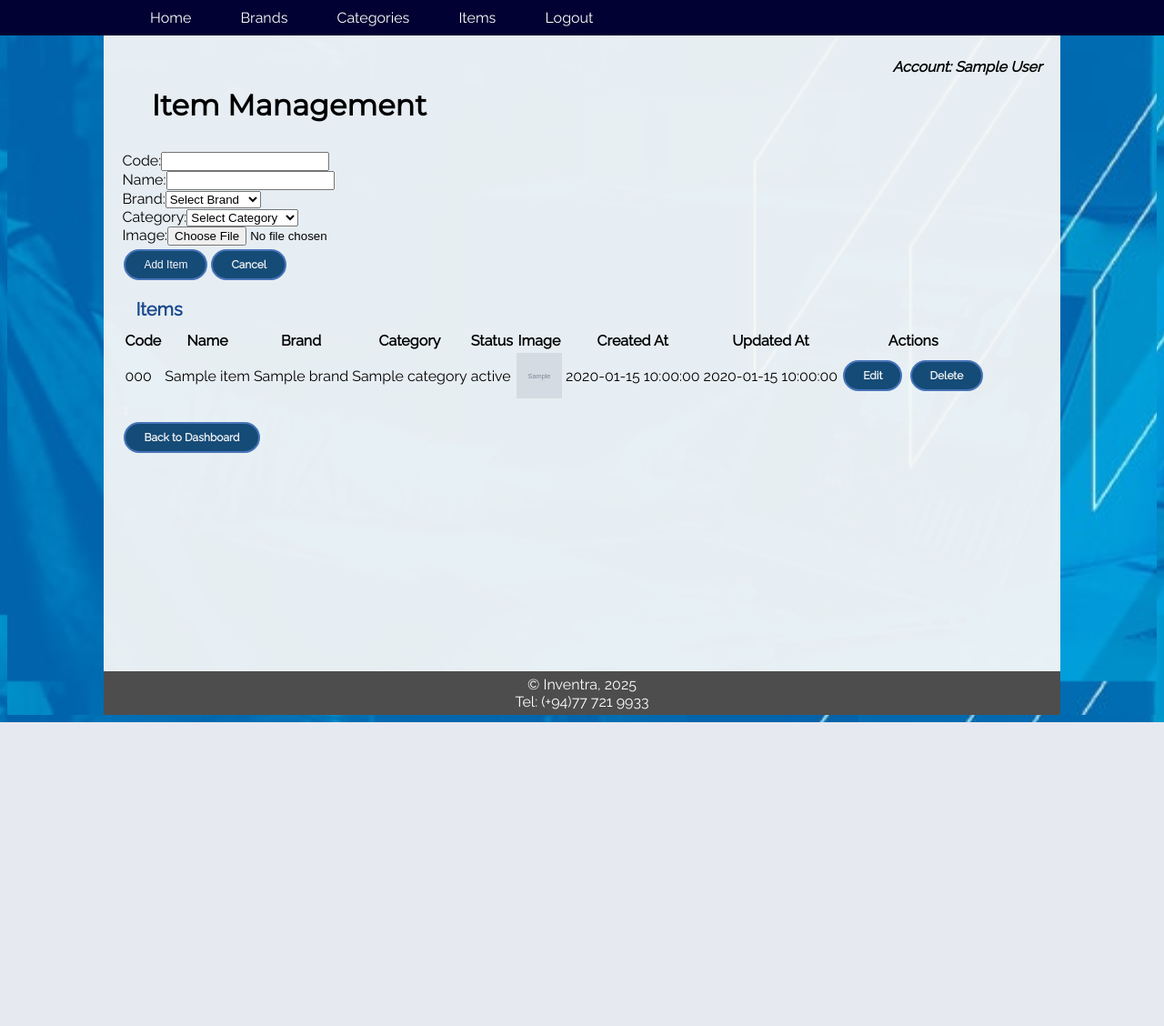
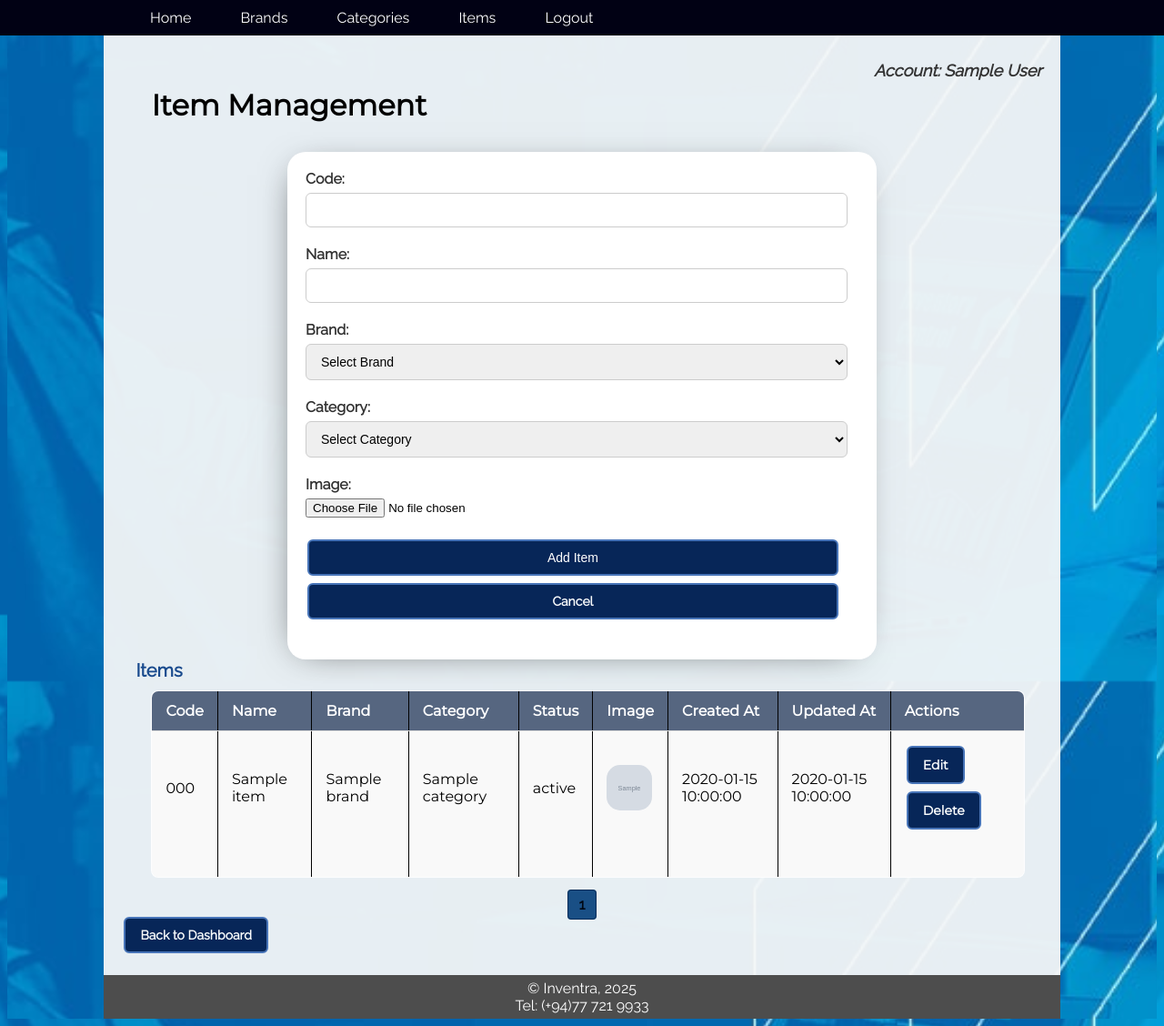
Before and after one commit to NadishiChristina/inventra-mdm, a PHP site: page /item.php in a window 1280 px wide. Shown: the part 124-1252 px from the top of the page at 91% size. Before the commit the page ends 918 px from the top, so only its background shows below. Run offline with PHP 8.4, Linux system fonts and the light colour scheme; the visitor is signed in with stand-in values (Sample User, id 1); tables that the repository leaves empty or names only in its code hold one stand-in row (values such as "Sample post"); grey boxes marked "Sample" are stand-in pictures.

Commit message:
Updated css stylesheet

```diff
--- a/mystylesheet.css
+++ b/mystylesheet.css
@@ -1,11 +1,10 @@
-/*External Stylesheet for homteq*/
+/*External Stylesheet for MDM*/
 
 /*Importing Google Fonts*/
 @import url('https://fonts.googleapis.com/css?family=Montserrat');
 @import url('https://fonts.googleapis.com/css?family=Fjalla+One');
 
-body,html
-{
+body,html {
 	padding-top:65px;
 	background: url("bg.jpg") no-repeat center center fixed;
 	background-position: top;
@@ -14,12 +13,11 @@ body,html
 	background-size: cover;
 }
 
-p{
+p {
 	margin: 0;
 }
 
-#container
-{
+#container {
 	margin: 0 auto;
 	width: 100%;
 	font-family: 'Raleway', sans-serif;
@@ -27,22 +25,12 @@ p{
     border-color: #fbfbfb;
 }
 
-#navbar{
-	top:0;
-	left:0;
-	width:100%;
-	position:fixed;
-	z-index: 100;
-}
-
-#header
-{
+#header {
 	background: #F8F8F8;
 	padding: 10px 20px;
 }
 
-#header h1
-{
+#header h1 {
 	margin: 0;
 	background:#071d68;
 	color:	#ffffff;
@@ -55,8 +43,7 @@ p{
 	margin-left:130px;
 }
 
-#header h2
-{
+#header h2 {
 	margin: 0;
 	color: #3d5c5c;
 	font-size: 15;
@@ -64,8 +51,7 @@ p{
 	padding-left:130px;
 }
 
-#header h3
-{
+#header h3 {
 	clear:both;
 	margin: 0;
 	color:#7996aa;
@@ -73,16 +59,21 @@ p{
 	text-align: right;
 }
 
-#navigation
-{
+#navbar {
+	top:0;
+	left:0;
+	width:100%;
+	position:fixed;
+	z-index: 100;
+}
+
+#navigation {
 	float: left;
 	width: 100%;
-	background-color: #020133;
+	background-color: #010114;
 }
 
-#navigation ul
-{
-
+#navigation ul {
 	display:flex;
 	justify-content:space-between;
 	flex-direction:row;
@@ -90,30 +81,51 @@ p{
 	padding-left: 130px; padding-right:130px;
 }
 
-#navigation ul li
-{
+#navigation ul li {
 	list-style-type: none;
 	display: inline;
 }
 
-#navigation li a
-{
-	/*display: block;*/
-	/*float: left;*/
+#navigation li a {
 	padding: 10px 25px;
 	color: #FFF;
 	text-decoration: none;
 	border-right: 0px solid#fff;
 }
 
-#navigation li a:hover
-{
-	background: #f3f2f2;
-	color: #080808
+#navigation li a:hover {
+	background: #2e2e2e;
+	color: #fff
 }
 
-#content
-{
+#indextable p {
+	padding-left: 15px;
+	padding-top: 7px;
+}
+
+#indextable {
+	margin-left: 2rem;
+}
+
+#indextable img {
+	transition: 0.2s ease-in-out;
+	border-radius: 15px;
+}
+
+#indextable img:hover {
+	transform:scale(1.1);
+}
+
+#indextable h5:hover {
+	text-decoration: underline;
+	cursor: pointer;
+}
+
+#indextable td {
+	padding-bottom: 3rem;
+}
+
+#content {
 	margin:0;
 	width:80%; min-height:100%;
 	clear: left;
@@ -124,35 +136,27 @@ p{
 	background: #f8f8f8ee;
 }
 
-#content h4
-{
+#content h4 {
 	color:#000;
 	font-size: 32;
 	margin: 2rem 0 2rem 2rem;
 	font-family: 'Montserrat', sans-serif;
 }
 
-#content h5
-{
+#content h5 {
 	color:#194a8d;
 	font-size: 20;
 	margin: 0 0 .5em;
 	padding-left: 15px;
 }
 
-
-#content a{
-	color:#f0f2f3;
+#content a {
+	color:#f9fbfc;
 	font-weight:bold;
 	text-decoration:none;
 }
 
-#content a:hover{
-	color:#021a41a9;
-}
-
-#footer
-{
+#footer {
 	z-index:10;
 	width:80%;
 	background:#4d4d4d;
@@ -163,7 +167,210 @@ p{
 	margin-left:auto; margin-right:auto;
 }
 
-/*Form elements*/
+table, th, td {
+	border-collapse:collapse;
+
+	border:1px solid #000;
+}
+
+th {
+	padding:10px;
+}
+
+td {
+	padding:10px;
+	text-align:left;
+	color:#000000;
+}
+
+button, #submitbtn, .btn {
+	background-color: #154b77;
+	color: #fcfafa;
+	padding:8px 20px;
+	text-align:center;
+	text-decoration:none;
+	display:inline-block;
+	font-size:12px;
+	margin: 4px 2px;
+	-webkit-transition-duration: 0.5s;
+	transition-duration: 0.5s;
+	cursor:pointer;
+	border: 2px solid #4774b8;
+	border-radius:20px;
+}
+
+button:hover, #submitbtn:hover, .btn:hover {
+	background-color:white;
+	color:rgb(4, 10, 54);
+}
+
+#content a:hover {
+	color:#021a41a9;
+}
+
+.element {
+	width:35%;
+	display:flex;
+	justify-content:space-between;
+}
+
+.formStyle .element {
+	width: 98%;
+}
+
+.formStyle form {
+	width: 38rem;
+	padding: 20px;
+	margin: 0 auto;
+	border-radius:20px;
+	background-color: #fff;
+	-webkit-box-shadow: -6px 5px 39px -20px rgba(0,0,0,0.75);
+	-moz-box-shadow: -6px 5px 39px -20px rgba(0,0,0,0.75);
+	box-shadow: -6px 5px 39px -20px rgba(0,0,0,0.75);
+}
+
+.formStyle.loginStyle form {
+	width:30rem;
+}
+
+/* Form Elements */
+.formStyle .element {
+    margin-bottom: 20px;
+    display: flex;
+    flex-direction: column;
+}
+
+.formStyle label {
+    font-weight: 600;
+    margin-bottom: 6px;
+    color: #333;
+}
+
+.formStyle input[type="text"],
+.formStyle select {
+    padding: 10px 12px;
+    border-radius: 6px;
+    border: 1px solid #ccc;
+    font-size: 14px;
+}
+
+/* Buttons */
+#submitbtn, .btn {
+    background-color: #072658;
+    color: white;
+    padding: 10px 16px;
+    font-size: 14px;
+    cursor: pointer;
+    border-radius: 6px;
+    margin-right: 10px;
+    text-decoration: none;
+    transition: background-color 0.2s ease-in-out;
+}
+
+#submitbtn:hover, .btn:hover {
+    background-color: #eceff3;
+	border-color: #072658;
+}
+
+/* Table Styling */
+.container table {
+    width: 95%;
+    border-collapse: collapse;
+    background: rgba(255, 255, 255, 0.9);
+    border-radius: 8px;
+    overflow: hidden;
+    font-family: 'Montserrat', sans-serif;
+}
+
+.container th, .container td {
+    padding: 12px 15px;
+    text-align: left;
+    border-bottom: 1px solid #ddd;
+}
+
+.container th {
+    background-color: #021a41a9;
+    color: white;
+}
+
+.container tr:nth-child(even) {
+    background-color: #f9f9f9;
+}
+
+.container tr:hover {
+    background-color: #eef3ff;
+}
+
+/* Pagination */
+.pagination {
+    margin-top: 20px;
+    text-align: center;
+}
+
+.pagination #number{
+	margin: 0 5px;
+    text-decoration: none;
+    color: #010814;
+    padding: 6px 12px;
+    border: 1px solid #021a41a9;
+    border-radius: 4px;
+}
+
+.pagination a.active {
+    background-color: #0b447eee;
+    color: white;
+    font-weight: bold;
+}
+
+.dashboard-menu {
+    display: flex;
+    justify-content: center;
+    gap: 40px;
+    margin: 40px auto;
+    flex-wrap: wrap;
+}
+
+.dashboard-button {
+    background-color: #071d68;
+    color: white;
+    text-align: center;
+    padding: 30px 40px;
+    border-radius: 20px;
+    font-size: 20px;
+    font-family: 'Inter', sans-serif;
+    text-decoration: none;
+    width: 200px;
+    transition: background 0.3s ease, transform 0.2s;
+    box-shadow: 0 8px 15px rgba(0, 0, 0, 0.1);
+}
+
+.dashboard-button i {
+    font-size: 36px;
+    margin-bottom: 10px;
+}
+
+.dashboard-button:hover {
+    background-color: #eff1f5;
+    transform: scale(1.05);
+}
+
+.welcome-message {
+    text-align: center;
+    margin-top: 30px;
+    color: #1E293B;
+    font-family: 'Inter', sans-serif;
+}
+
+.welcome-message h2 {
+    font-size: 32px;
+    margin-bottom: 10px;
+}
+
+.welcome-message p {
+    font-size: 18px;
+    color: #6B7280;
+}
+
 .form-wrapper {
     width: 400px;
     margin: 50px auto;
@@ -202,24 +409,34 @@ p{
     justify-content: space-between;
 }
 
-button, #submitbtn, .btn{
-
-	background-color: #154b77;
-	color: #fcfafa;
-	padding:8px 20px;
-	text-align:center;
-	text-decoration:none;
-	display:inline-block;
-	font-size:12px;
-	margin: 4px 2px;
-	-webkit-transition-duration: 0.5s;
-	transition-duration: 0.5s;
-	cursor:pointer;
-	border: 2px solid #4774b8;
-	border-radius:20px;
+ /* Styling for paragraph tags */
+p {
+    font-size: 18px; /* Increase font size */
+    line-height: 1.6; /* Improve readability with a better line height */
+    color: #333; /* Darker text color for better contrast */
+    margin-bottom: 20px; /* Add some spacing between paragraphs */
+    text-align: center; /* Center-align text for a cleaner look */
 }
 
-button:hover, #submitbtn:hover, .btn:hover{
-	background-color:white;
-	color:rgb(4, 10, 54);
+/* Specific styles for the thank-you and logout messages */
+#thankyou-message, #logout-message {
+    font-size: 20px;
+    font-weight: bold;
+    color: #2c3e50; /* Darker color for emphasis */
+    margin-bottom: 30px;
 }
+
+#redirect a {
+    color: #3498db; /* Make the login link stand out with a bright blue color */
+    font-weight: bold;
+    text-decoration: none;
+    padding: 10px 15px;
+    background-color: #ffffffea;
+    border-radius: 5px;
+    transition: background-color 0.3s ease-in-out;
+}
+
+#redirect a:hover {
+    background-color: #3498db;
+    color: white;
+}
```
